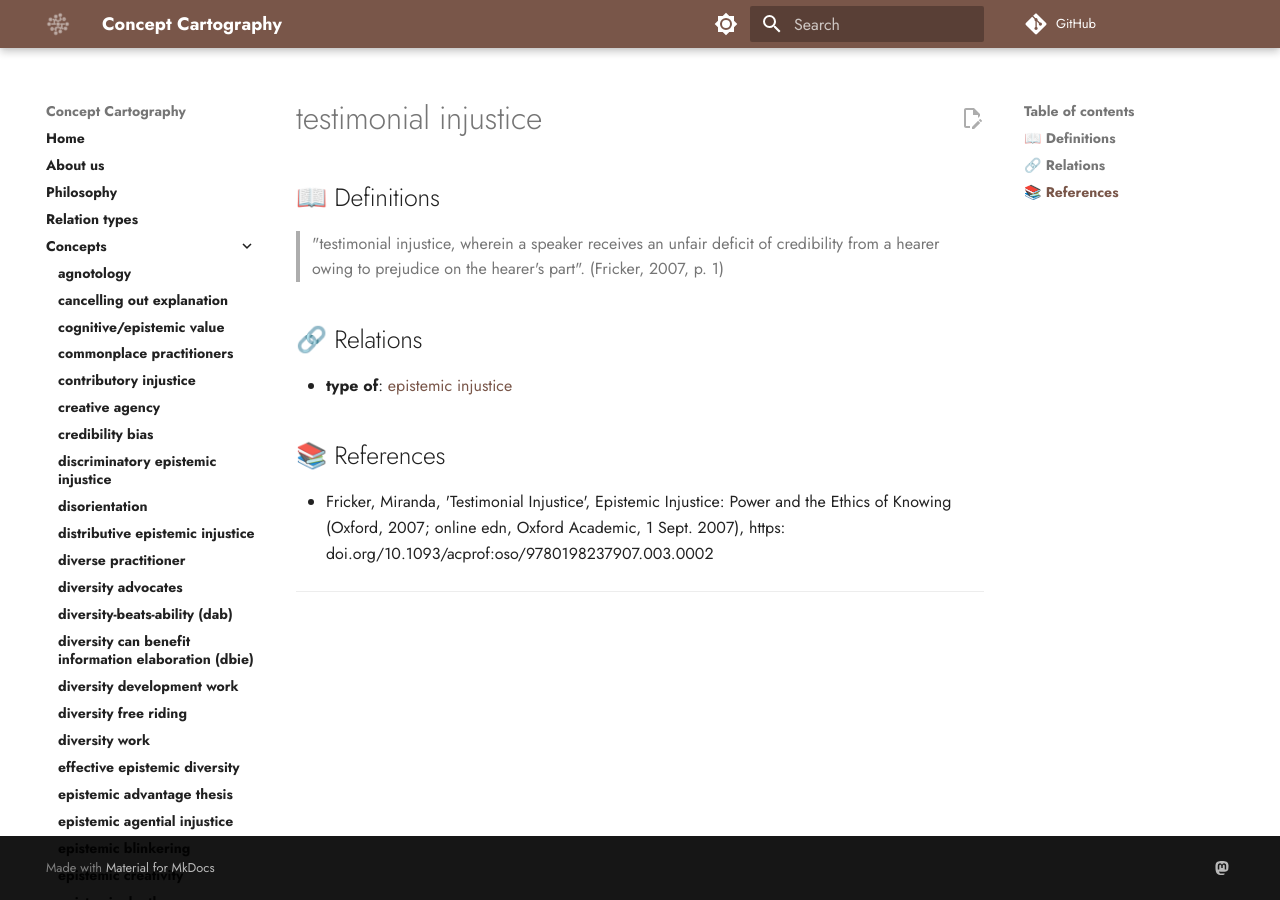
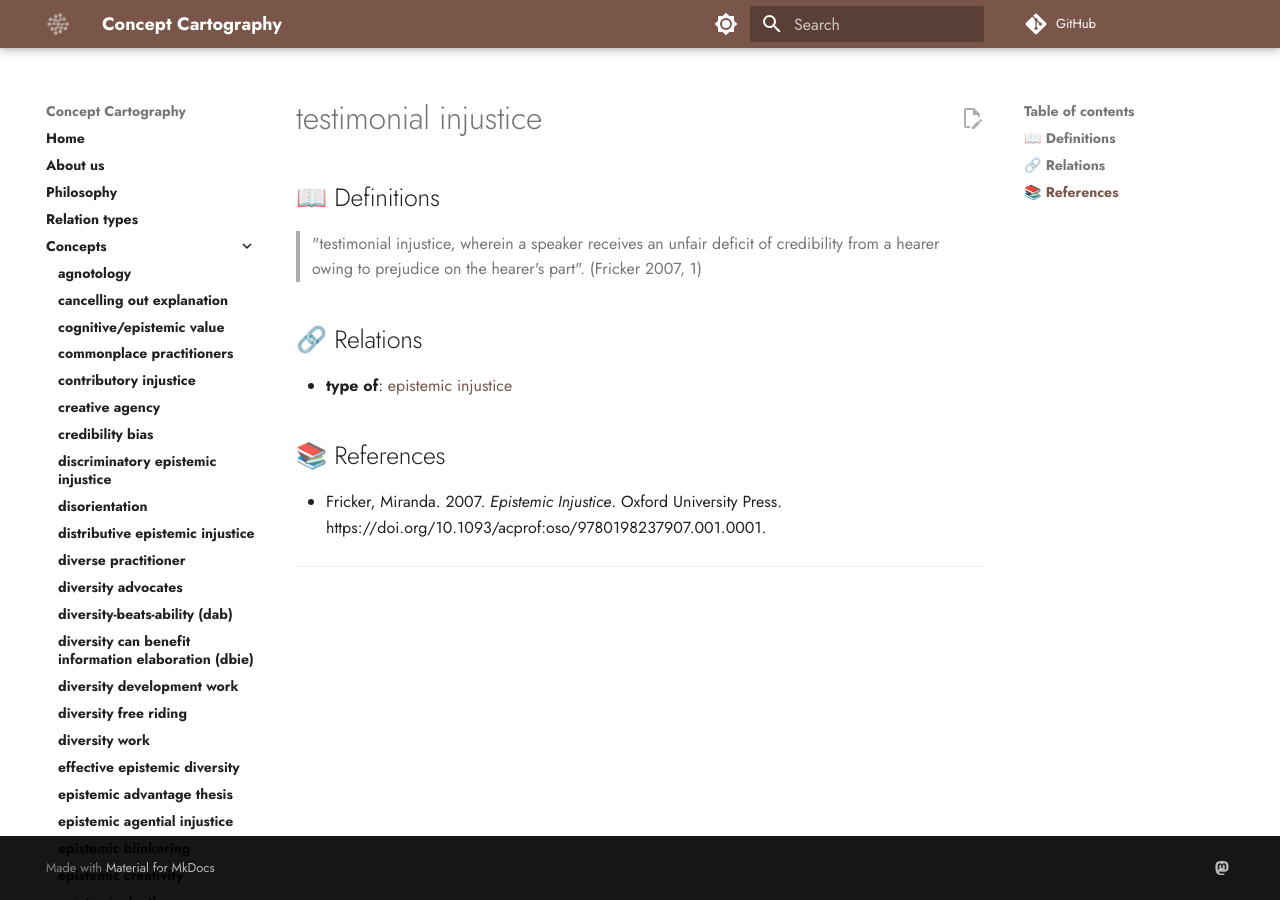
Before and after one commit to conceptcartography/conceptcartography, an MkDocs documentation site: the page built from docs/concepts/testimonial-injustice.md, in a window 1280 px wide. Built offline with MkDocs 1.6.1 and Material for MkDocs 9.7.7, drawn with Linux system fonts in a browser that asks for light colours; comment, search, counter and statistics services are not loaded; the version menu is left out.

Commit message:
Update testimonial-injustice.md
updated reference format

```diff
--- a/docs/concepts/testimonial-injustice.md
+++ b/docs/concepts/testimonial-injustice.md
@@ -2,7 +2,7 @@
 
 ## 📖 Definitions
 
-> "testimonial injustice, wherein a speaker receives an unfair deficit of credibility from a hearer owing to prejudice on the hearer's part". (Fricker, 2007, p. 1)
+> "testimonial injustice, wherein a speaker receives an unfair deficit of credibility from a hearer owing to prejudice on the hearer's part". (Fricker 2007, 1)
 
 ## 🔗 Relations
 
@@ -10,7 +10,7 @@
 
 ## 📚 References
 
-- Fricker, Miranda, 'Testimonial Injustice', Epistemic Injustice: Power and the Ethics of Knowing (Oxford, 2007; online edn, Oxford Academic, 1 Sept. 2007), https: doi.org/10.1093/acprof:oso/9780198237907.003.0002
+- Fricker, Miranda. 2007. _Epistemic Injustice_. Oxford University Press. https://doi.org/10.1093/acprof:oso/9780198237907.001.0001.
 
 ---
 
```
